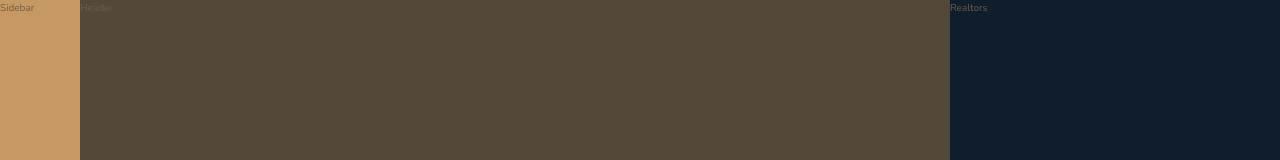
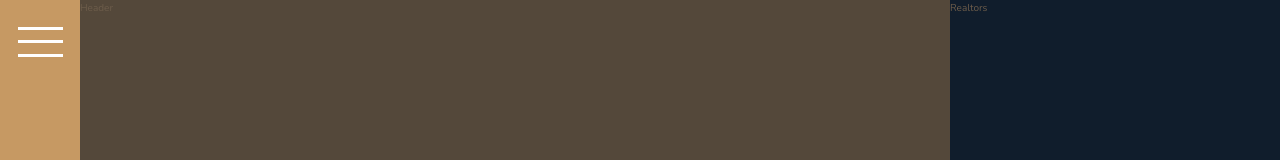
Before and after one commit to AdoDragicevic/Nexter, a website: page index.html in a window 1280 px wide. Shown: the top 160 px of the page. Drawn offline with nearby package versions, Linux system fonts and the light colour scheme.

Commit message:
add btn to sidebar

```diff
--- a/index.html
+++ b/index.html
@@ -15,7 +15,7 @@
         <!-- we make the <body> our grid container-->
 
         <div class="sidebar">
-            Sidebar
+            <button class="nav-btn"></button>
         </div>
 
         <header class="header">
--- a/sass/_sidebar.scss
+++ b/sass/_sidebar.scss
@@ -2,6 +2,36 @@
   grid-row: 1 / -1; // start to end
   grid-column: sidebar-start / sidebar-end; // named columns (in _base.scss)
 
+  display: flex;
+  justify-content: center;
+
   background-color: $color-primary;
+}
 
+.nav-btn {
+  border: none;
+  border-radius: 0;
+  background-color: #fff;
+  height: 3px;
+  width: 4.5rem;
+  margin-top: 4rem;
+  backface-visibility: hidden;
+
+  &::before,
+  &::after {
+    content: "";
+    display: block;
+    background-color: #fff;
+    height: 3px;
+    width: 4.5rem;
+
+  }
+
+  &::before {
+    transform: translateY(-1.3rem);
+  }
+
+  &::after {
+    transform: translateY(1.1rem);
+  }
 }
```
Also changed, not shown: css/style.css.
